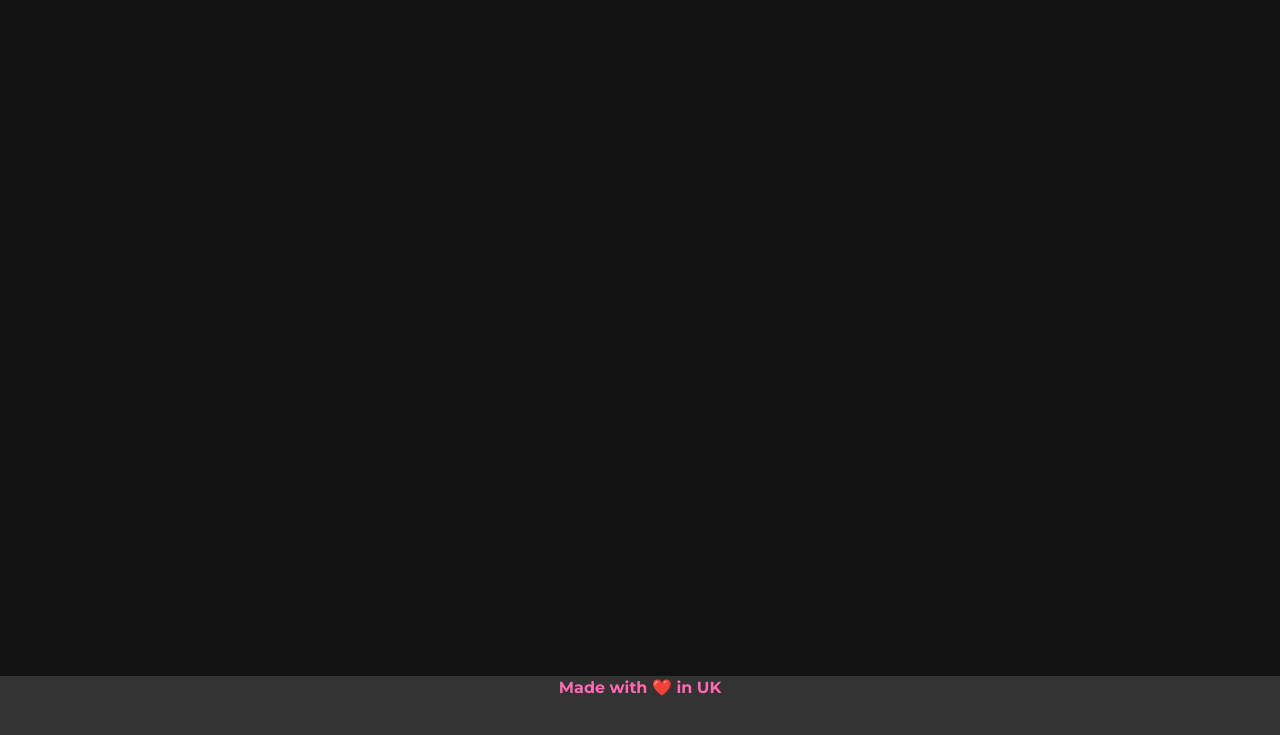
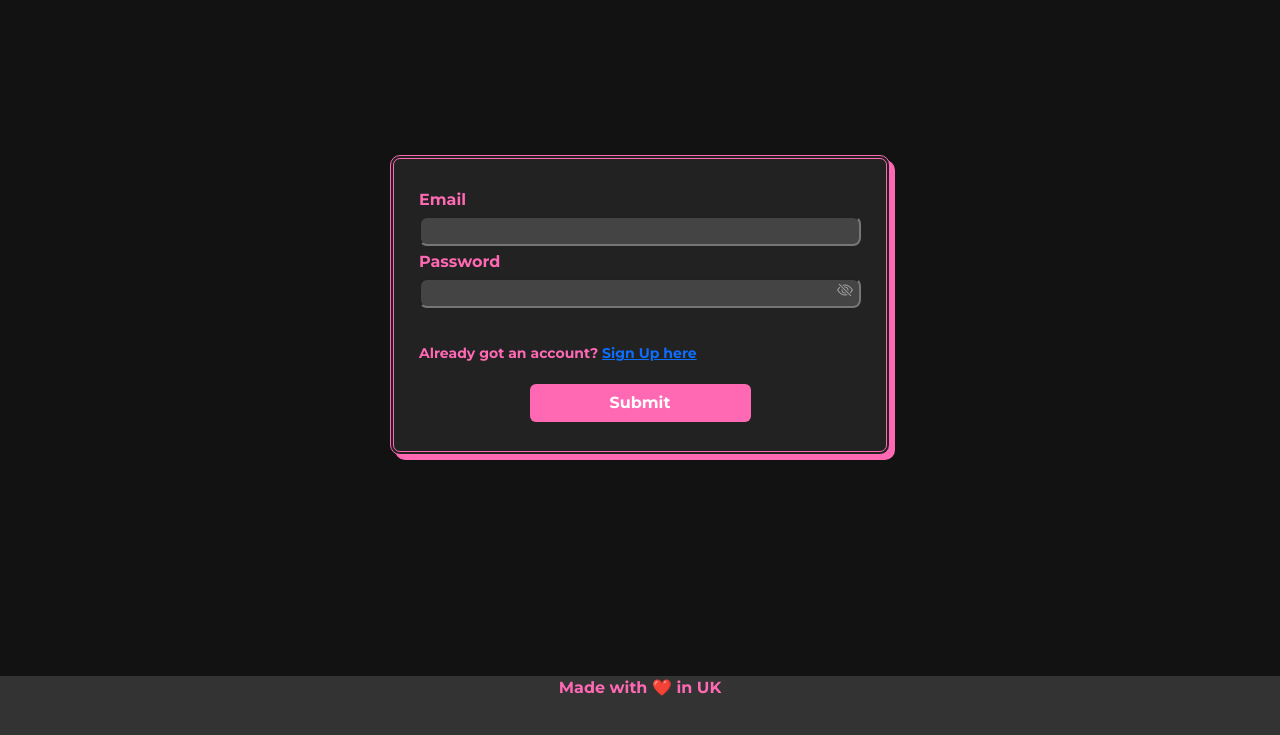
Before and after one commit to jaydeep080805/ToDoey, a Flask app: page /login in a window 1280 px wide. Shown: the part 44-779 px from the top of the page. Run offline with Flask 3, Linux system fonts and the light colour scheme; some libraries are stand-ins or nearby versions.

Commit message:
added login and logout route

```diff
--- a/forms.py
+++ b/forms.py
@@ -12,3 +12,8 @@ class SignUpForm(FlaskForm):
     email = EmailField("Email", [DataRequired()])
     password = PasswordField("Password", [DataRequired()])
     submit = SubmitField("Submit")
+
+class LoginForm(FlaskForm):
+    email = EmailField("Email", [DataRequired()])
+    password = PasswordField("Password", [DataRequired()])
+    submit = SubmitField("Submit")
--- a/main.py
+++ b/main.py
@@ -1,11 +1,13 @@
 from flask import Flask, render_template, redirect, url_for, request, flash
-from forms import TaskForm, SignUpForm
+from forms import TaskForm, SignUpForm, LoginForm
 from os import environ
 from flask_sqlalchemy import SQLAlchemy
-from flask_login import current_user, LoginManager
+from flask_login import current_user, LoginManager, login_user, logout_user, UserMixin
 from flask_wtf.csrf import CSRFProtect
 from werkzeug.security import generate_password_hash, check_password_hash
 from dotenv import load_dotenv
+
+load_dotenv()
 
 app = Flask(__name__)
 db = SQLAlchemy()
@@ -24,7 +26,7 @@ class TaskDataBase(db.Model):
     due_date = db.Column(db.Date, nullable=True)
 
 
-class UserInformation(db.Model):
+class UserInformation(db.Model, UserMixin):
     id = db.Column(db.Integer, primary_key=True)
     email = db.Column(db.String(), nullable=False)
     password = db.Column(db.String(), nullable=False)
@@ -33,8 +35,11 @@ class UserInformation(db.Model):
 with app.app_context():
     db.create_all()
 
+@login_manager.user_loader
+def load_user(user_id):
+    return UserInformation.query.get(int(user_id))
 
-@login_manager.user_loader
+
 @app.route("/", methods=["GET", "POST"])
 def home():
     form = TaskForm()
@@ -63,13 +68,15 @@ def sign_up():
         )
 
         # query the database to see if the email already exists in there
-        check_email = UserInformation.query.filter_by(email=email_to_add)
-        print(check_email.email)
+        check_email = UserInformation.query.filter_by(email=email_to_add).first()
 
-        # if the email does exist then send a flash saying it exists
-        if check_email == email_to_add:
-            flash("Email Already Exists!", "error")
-            return redirect(url_for("sign_up"))
+        try:
+            # if the email does exist then send a flash saying it exists
+            if check_email.email == email_to_add:
+                flash("Email Already Exists!", "error")
+                return redirect(url_for("sign_up"))
+        except:
+            print("Email is valid")
 
         # make a new object and add it to the database
         user_login_details = UserInformation(
@@ -87,8 +94,31 @@ def sign_up():
 
 @app.route("/login", methods=["GET", "POST"])
 def login():
-    return render_template("login.html")
+    form = LoginForm()
+
+    if form.validate_on_submit():
+        # get the data from the form
+        email_from_form = form.email.data
+        password_from_form = form.password.data
+
+        # query the database to see if the email already exists in there
+        email_from_database = UserInformation.query.filter_by(email=email_from_form).first()
+        check_password = check_password_hash(email_from_database.password, password_from_form)
+
+        # check if all the details are correct
+        if email_from_form == email_from_database.email and check_password == True:
+            flash("Successfully Logged In", "success")
+            login_user(email_from_database)
+            return redirect(url_for("home"))
+
+
+    return render_template("login.html", form=form)
+
+@app.route("/logout")
+def logout():
+    logout_user()
+    return redirect(url_for("home"))
 
 
 if __name__ == "__main__":
-    app.run(debug=True)
+    app.run(debug=True, host="0.0.0.0", port=5001)
--- a/templates/base.html
+++ b/templates/base.html
@@ -29,11 +29,11 @@
             </div>
 
             <div class="right-section-desktop-navbar navbar-styling">
-                {% if current_user.athenticated %}
-                    <a href="{{ url_for('home') }}">log out</a>
+                {% if current_user.is_authenticated %}
+                    <a href="{{ url_for('logout') }}">log out</a>
                 {% else %}
                     <a href="{{ url_for('sign_up') }}">Sign Up</a>
-                    <a href="">Log In</a>
+                    <a href="{{ url_for('login') }}">Log In</a>
                 {% endif %}
             </div>
         </nav>
--- a/templates/login.html
+++ b/templates/login.html
@@ -1 +1,21 @@
 {% extends "base.html" %}
+
+{% block content %}
+    <div class="form-card" id="sign-up-form-card">
+        <form class="form-container" id="sign-up-form-container" method="post">
+            {{ form.hidden_tag() }}
+
+            {{ form.email.label }}
+            {{ form.email(class_="form-element-styling") }}
+
+            {{ form.password.label }}
+            {{ form.password(class_="form-element-styling", id="password") }}
+            <i class="bi bi-eye-slash" id="togglePassword"></i>
+
+            <p class="form-text">Already got an account? <a href="{{ url_for('sign_up') }}">Sign Up here</a></p>
+
+            {{ form.submit(class_="submit-button btn") }}
+
+        </form>
+    </div>
+{% endblock %}
```
